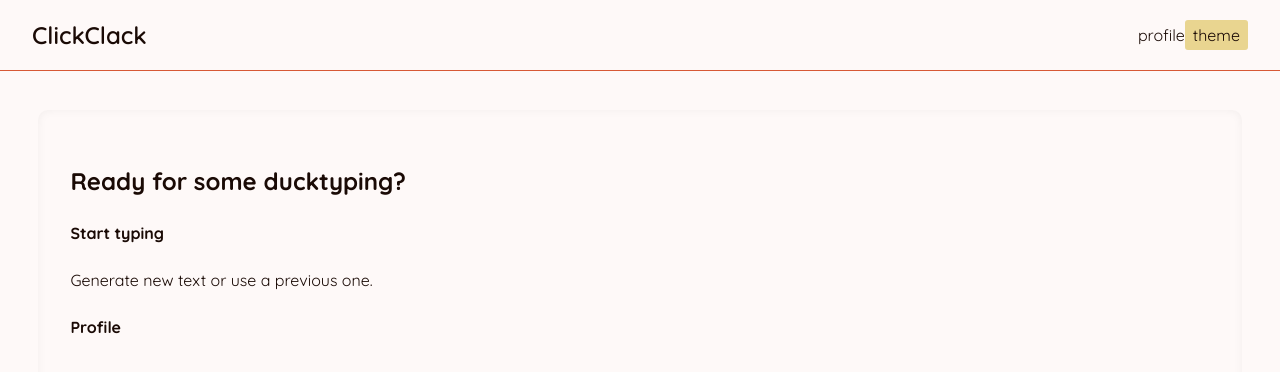
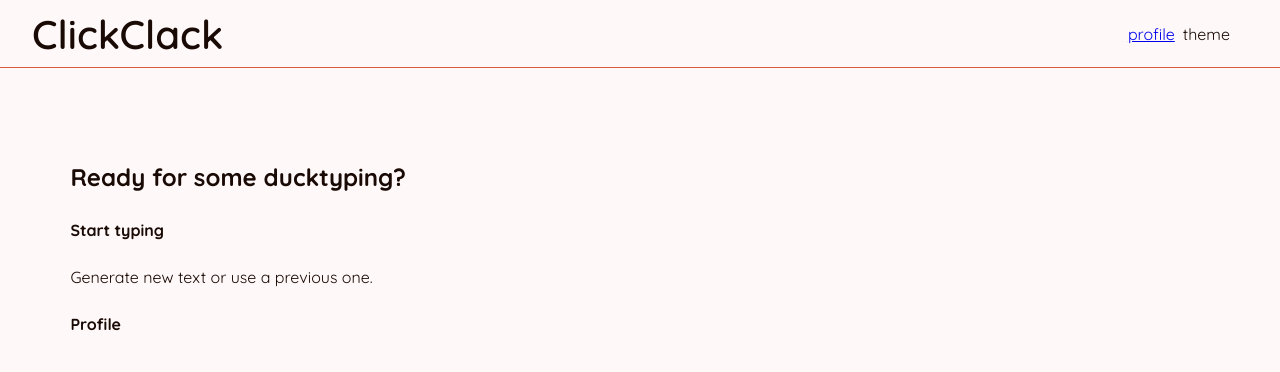
Before and after one commit to JDMCK/ClickClack, a Next.js app in the folder client/: page /home in a window 1280 px wide. Shown: the top 372 px of the page. Built offline with nearby package versions, Linux system fonts and the light colour scheme; no server answers.

Commit message:
Update styles

```diff
--- a/client/src/app/styles/globals.css
+++ b/client/src/app/styles/globals.css
@@ -90,7 +90,7 @@ button.logout-btn:hover{
 .container {
   margin: 3%;
   padding: 2rem 2rem;
-  box-shadow: inset 0 0 10px var(--inset-shadow-color);
+  /* box-shadow: inset 0 0 10px var(--inset-shadow-color); */
   border-radius: 10px;
 }
 
@@ -114,7 +114,7 @@ button.logout-btn:hover{
   display: flex;
   justify-content: space-between;
   align-items: center;
-  padding: 1rem 2rem;
+  padding: 0.1rem 2rem;
   color: var(--text);
   border-bottom: 1px solid var(--primary);
 }
@@ -122,16 +122,24 @@ button.logout-btn:hover{
 .nav-logo a {
   color: var(--text);
   text-decoration: none;
-  font-size: 1.5rem;
+  font-size: 2.5rem;
   font-weight: 600;
 }
+.navbar button {
+  background-color: var(--background);
+  color: var(----text);
+  padding: 5px 8px;
+  border-radius: 3px;
+  cursor: pointer;
+  margin-right: 10px;
+}
 
-.nav-profile-btn a {
+.nav-btns a {
   text-decoration: none;
   color: var(--text);
   font-size: 1rem;
   font-weight: 400;
-  margin: auto;
+  margin-right: 10px;
 }
 
 /* ---- Scores */
```
